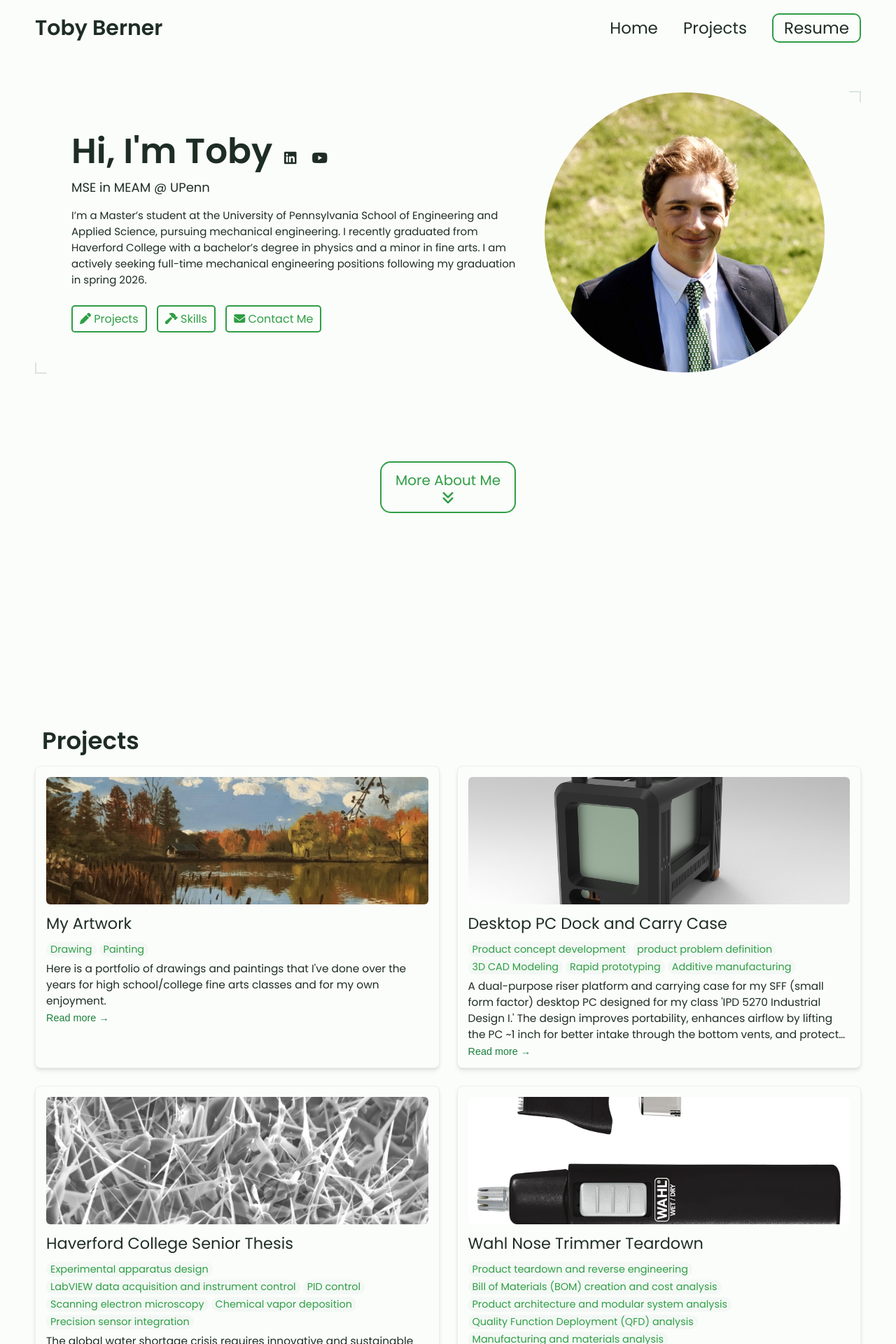
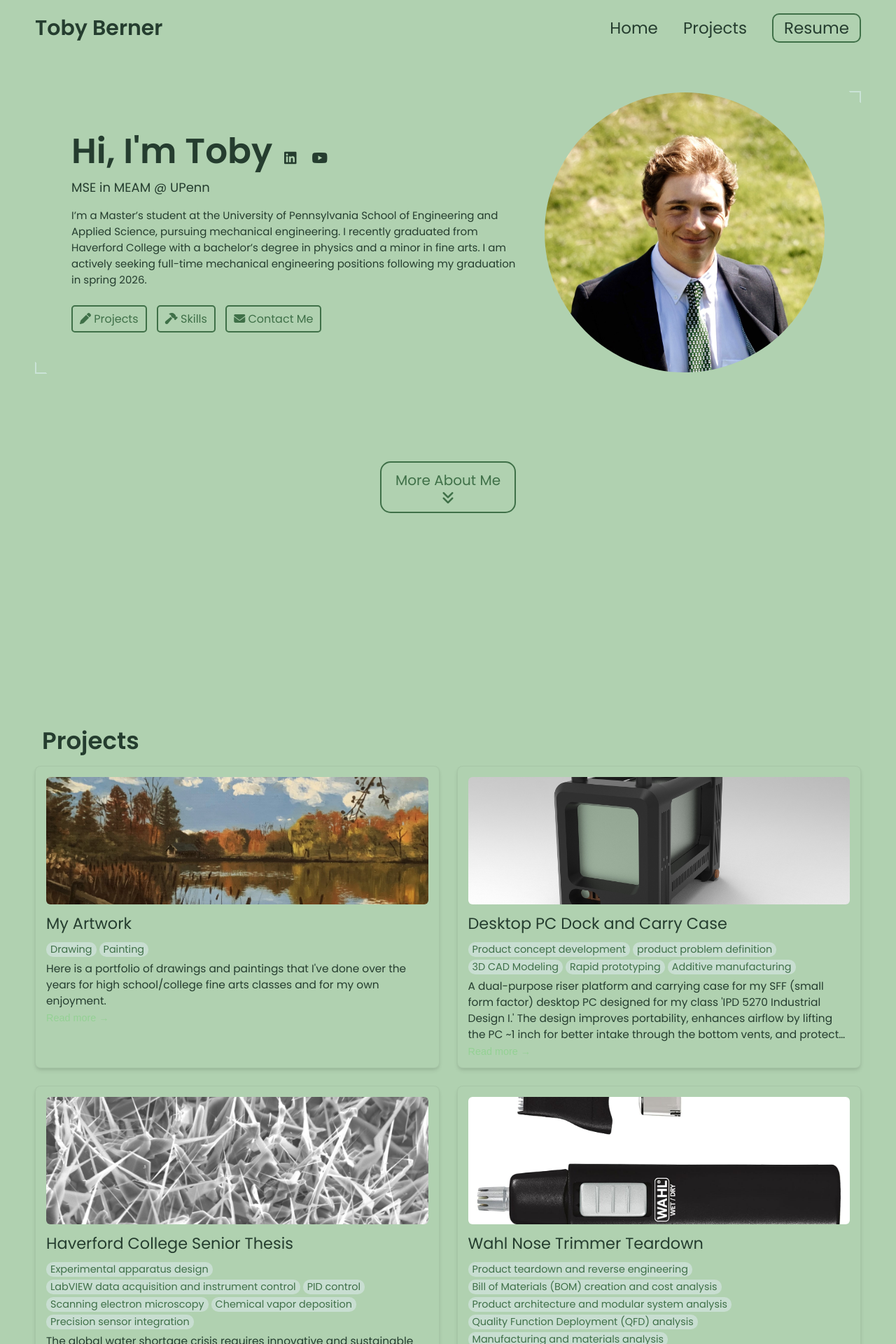
Before and after one commit to tdberner/tdberner.github.io, a Jekyll site: the page built from index.html, in a window 1280 px wide. Shown: the top 1920 px of the page at 70% size. Built offline with Jekyll 4.4.1, drawn with Linux system fonts in a browser that asks for light colours.

Commit message:
Update _config.yml

```diff
--- a/_config.yml
+++ b/_config.yml
@@ -80,12 +80,12 @@ formspree-key:   https://formspree.io/f/mgonklqz
 
 # Active theme (Updatethis to switch themes). Make sure to keep the indentation the samne.
 colors:
-  text: "#1e2d24"
-  border: "#d9e5df"
-  link: "#2f9e44"
-  highlight: "#1b7f3a"
-  background: "#fbfdfb"
-  light_background: "#f3f8f5"
+  text: "#253d2f"
+  border: "#cae3d6"
+  link: "#3f7048"
+  highlight: "#94d194"
+  background: "#b0d1b0"
+  light_background: "#c8ded1"
 
 # A few examples.
 basic theme:
```
